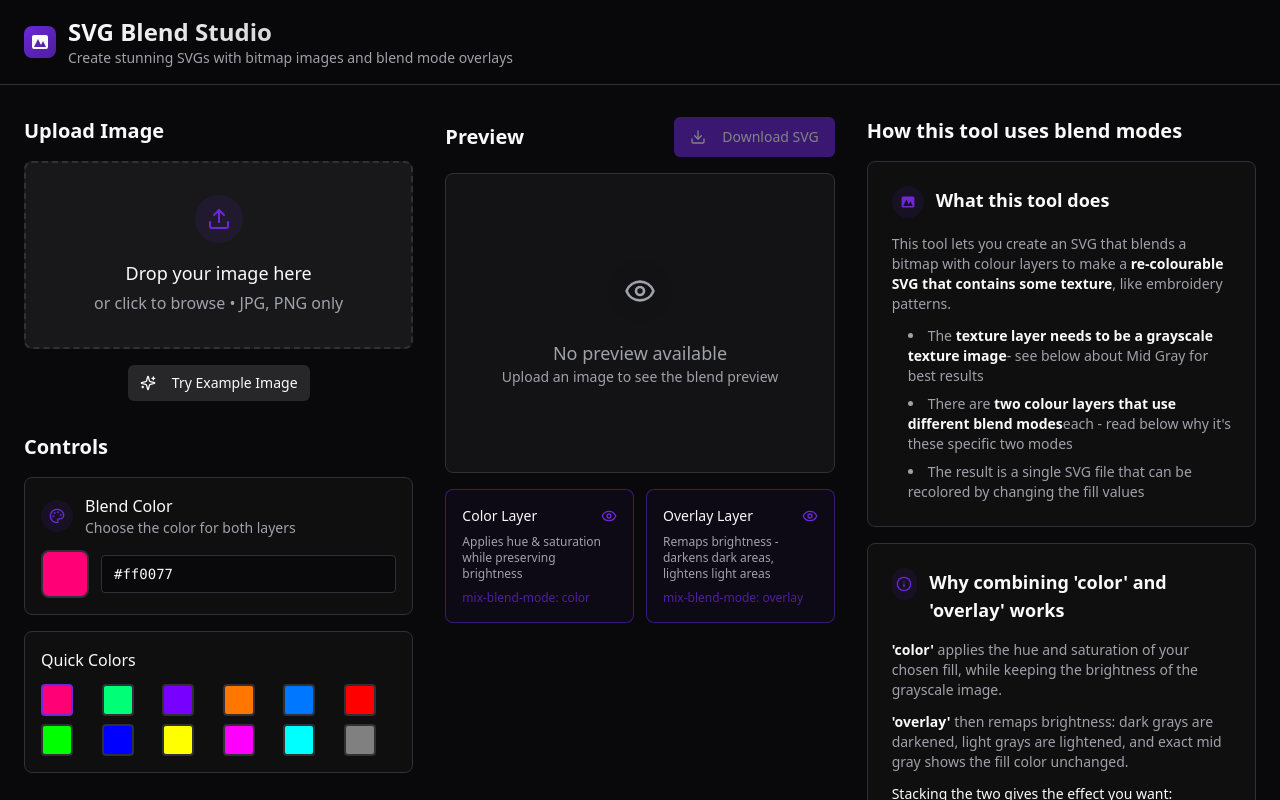
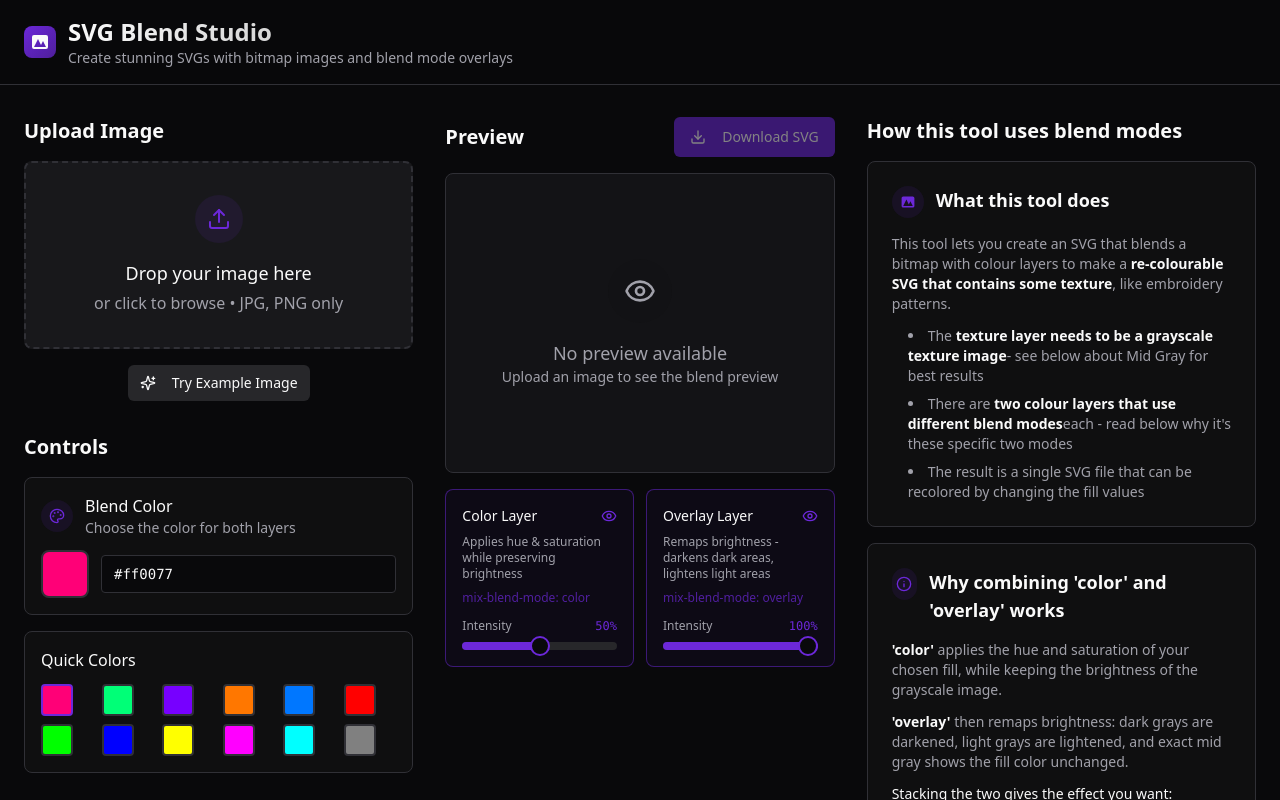
Before and after one commit to marcharlier/blend-svg-studio, a React (Vite) app: page / in a window 1280 px wide. Shown: the top 800 px of the page. Built offline with nearby package versions, Linux system fonts and the light colour scheme.

Commit message:
feat: Add intensity sliders for blend layers

```diff
--- a/src/components/SVGPreview.tsx
+++ b/src/components/SVGPreview.tsx
@@ -1,15 +1,20 @@
 import React from 'react';
 import { Download, Eye, EyeOff } from 'lucide-react';
 import { Button } from '@/components/ui/button';
+import { Slider } from '@/components/ui/slider';
 
 interface SVGPreviewProps {
   imageData?: string;
   color: string;
   showColorLayer: boolean;
   showOverlayLayer: boolean;
+  colorLayerIntensity: number;
+  overlayLayerIntensity: number;
   onDownload: () => void;
   onToggleColorLayer: () => void;
   onToggleOverlayLayer: () => void;
+  onColorLayerIntensityChange: (value: number) => void;
+  onOverlayLayerIntensityChange: (value: number) => void;
 }
 
 export const SVGPreview: React.FC<SVGPreviewProps> = ({
@@ -17,9 +22,13 @@ export const SVGPreview: React.FC<SVGPreviewProps> = ({
   color,
   showColorLayer,
   showOverlayLayer,
+  colorLayerIntensity,
+  overlayLayerIntensity,
   onDownload,
   onToggleColorLayer,
   onToggleOverlayLayer,
+  onColorLayerIntensityChange,
+  onOverlayLayerIntensityChange,
 }) => {
   const generateSVG = () => {
     if (!imageData) return null;
@@ -38,8 +47,8 @@ export const SVGPreview: React.FC<SVGPreviewProps> = ({
         </defs>
 
         <use href="#bitmap"/>
-        ${showColorLayer ? `<rect id="rect" width="100%" height="100%" fill="${color}" style="mix-blend-mode: color;" mask="url(#embroidery-mask)" fill-opacity="0.5"/>` : ''}
-        ${showOverlayLayer ? `<rect id="rect2" width="100%" height="100%" fill="${color}" style="mix-blend-mode: overlay;" fill-opacity="1" mask="url(#embroidery-mask)"/>` : ''}
+        ${showColorLayer ? `<rect id="rect" width="100%" height="100%" fill="${color}" style="mix-blend-mode: color;" mask="url(#embroidery-mask)" fill-opacity="${colorLayerIntensity}"/>` : ''}
+        ${showOverlayLayer ? `<rect id="rect2" width="100%" height="100%" fill="${color}" style="mix-blend-mode: overlay;" fill-opacity="${overlayLayerIntensity}" mask="url(#embroidery-mask)"/>` : ''}
       </svg>
     `.trim();
   };
@@ -99,9 +108,25 @@ export const SVGPreview: React.FC<SVGPreviewProps> = ({
           <p className="text-xs text-muted-foreground mb-2">
             Applies hue & saturation while preserving brightness
           </p>
-          <p className="text-xs text-primary/70">
+          <p className="text-xs text-primary/70 mb-3">
             mix-blend-mode: color
           </p>
+          {showColorLayer && (
+            <div className="space-y-2">
+              <div className="flex items-center justify-between">
+                <span className="text-xs text-muted-foreground">Intensity</span>
+                <span className="text-xs text-primary font-mono">{Math.round(colorLayerIntensity * 100)}%</span>
+              </div>
+              <Slider
+                value={[colorLayerIntensity]}
+                onValueChange={(value) => onColorLayerIntensityChange(value[0])}
+                min={0}
+                max={1}
+                step={0.01}
+                className="w-full"
+              />
+            </div>
+          )}
         </button>
 
         <button
@@ -125,9 +150,25 @@ export const SVGPreview: React.FC<SVGPreviewProps> = ({
           <p className="text-xs text-muted-foreground mb-2">
             Remaps brightness - darkens dark areas, lightens light areas
           </p>
-          <p className="text-xs text-primary/70">
+          <p className="text-xs text-primary/70 mb-3">
             mix-blend-mode: overlay
           </p>
+          {showOverlayLayer && (
+            <div className="space-y-2">
+              <div className="flex items-center justify-between">
+                <span className="text-xs text-muted-foreground">Intensity</span>
+                <span className="text-xs text-primary font-mono">{Math.round(overlayLayerIntensity * 100)}%</span>
+              </div>
+              <Slider
+                value={[overlayLayerIntensity]}
+                onValueChange={(value) => onOverlayLayerIntensityChange(value[0])}
+                min={0}
+                max={1}
+                step={0.01}
+                className="w-full"
+              />
+            </div>
+          )}
         </button>
       </div>
     </div>
--- a/src/pages/Index.tsx
+++ b/src/pages/Index.tsx
@@ -10,6 +10,8 @@ const Index = () => {
   const [color, setColor] = useState('#ff0077');
   const [showColorLayer, setShowColorLayer] = useState(true);
   const [showOverlayLayer, setShowOverlayLayer] = useState(true);
+  const [colorLayerIntensity, setColorLayerIntensity] = useState(0.5);
+  const [overlayLayerIntensity, setOverlayLayerIntensity] = useState(1.0);
   const { toast } = useToast();
 
   const handleImageUpload = (file: File, data: string) => {
@@ -41,8 +43,8 @@ const Index = () => {
   </defs>
 
   <use href="#bitmap"/>
-  ${showColorLayer ? `<rect id="rect" width="100%" height="100%" fill="${color}" style="mix-blend-mode: color;" mask="url(#embroidery-mask)" fill-opacity="0.5"/>` : ''}
-  ${showOverlayLayer ? `<rect id="rect2" width="100%" height="100%" fill="${color}" style="mix-blend-mode: overlay;" fill-opacity="1" mask="url(#embroidery-mask)"/>` : ''}
+  ${showColorLayer ? `<rect id="rect" width="100%" height="100%" fill="${color}" style="mix-blend-mode: color;" mask="url(#embroidery-mask)" fill-opacity="${colorLayerIntensity}"/>` : ''}
+  ${showOverlayLayer ? `<rect id="rect2" width="100%" height="100%" fill="${color}" style="mix-blend-mode: overlay;" fill-opacity="${overlayLayerIntensity}" mask="url(#embroidery-mask)"/>` : ''}
 </svg>`;
 
     const blob = new Blob([svgContent], { type: 'image/svg+xml' });
@@ -112,9 +114,13 @@ const Index = () => {
               color={color}
               showColorLayer={showColorLayer}
               showOverlayLayer={showOverlayLayer}
+              colorLayerIntensity={colorLayerIntensity}
+              overlayLayerIntensity={overlayLayerIntensity}
               onDownload={handleDownload}
               onToggleColorLayer={() => setShowColorLayer(!showColorLayer)}
               onToggleOverlayLayer={() => setShowOverlayLayer(!showOverlayLayer)}
+              onColorLayerIntensityChange={setColorLayerIntensity}
+              onOverlayLayerIntensityChange={setOverlayLayerIntensity}
             />
           </div>
 
```
